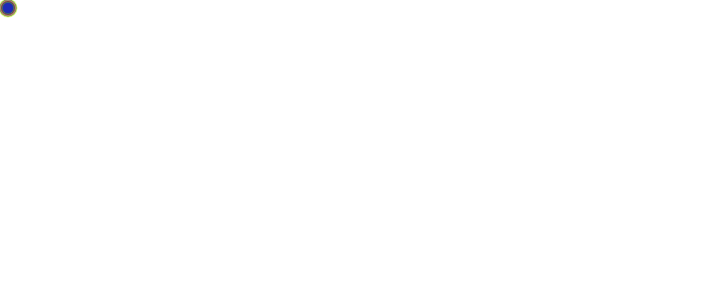
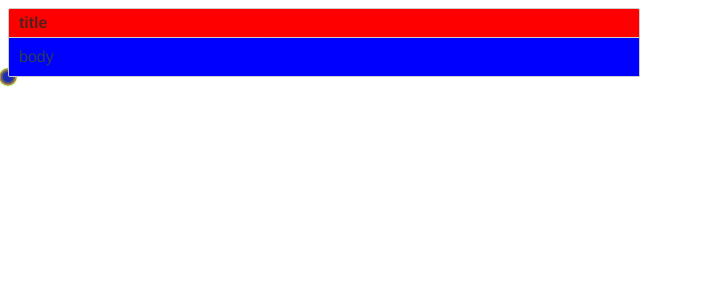
Before and after one commit to YeHanWei/my-vue-ui, a Vue app: page /panel in a window 1280 px wide. Shown: the top 300 px of the page, without its empty margins (0-703 px from the left). Built offline with nearby package versions, Linux system fonts and the light colour scheme.

Commit message:
添加组件my-panel

```diff
--- a/package.json
+++ b/package.json
@@ -1,6 +1,6 @@
 {
   "name": "@heavy_leaf/my-vue-ui",
-  "version": "0.2.0",
+  "version": "0.2.1",
   "main": "./dist/my-vue-ui.common.js",
   "scripts": {
     "serve": "vue-cli-service serve",
@@ -11,7 +11,8 @@
   "dependencies": {
     "core-js": "^2.6.5",
     "jquery": "^3.4.1",
-    "user": "0.0.0",
+    "node-sass": "^4.12.0",
+    "sass-loader": "^7.1.0",
     "vue": "^2.6.10",
     "vue-router": "^3.0.6"
   },
--- a/package/index.js
+++ b/package/index.js
@@ -6,6 +6,7 @@ import FollowMouse from './my-follow-mouse/index'
 import ClickPopText from './my-click-pop-text/index'
 import Switch from './my-switch/index'
 import NumberBox from './my-number-box-btn/index'
+import Panel from './my-panel/index'
 
 // 以数组的结构保存组件，便于遍历
 const components = [
@@ -14,6 +15,7 @@ const components = [
     FiguresPlay,
     FollowMouse,
     NumberBox,
+    Panel,
     Switch
 ]
 
@@ -40,5 +42,6 @@ export default {
     FiguresPlay,
     FollowMouse,
     NumberBox,
+    Panel,
     Switch
 }
--- /dev/null
+++ b/package/my-panel/index.js
@@ -0,0 +1,7 @@
+import Panel from './src/main.vue'
+
+Panel.install = function(Vue) {
+    Vue.component(Panel.name, Panel)
+}
+
+export default Panel
--- /dev/null
+++ b/package/my-panel/src/main.vue
@@ -0,0 +1,89 @@
+<template>
+    <div id="panel">
+        <header id="panel-header" @click="slide">
+            <slot name="header"></slot>
+        </header>
+        <main id="panel-main">
+            <slot></slot>
+        </main>
+    </div>
+</template>
+
+<script>
+ import $ from 'jquery'
+export default {
+    name: 'my-panel',
+    props: {
+        canCollapse: {
+            type: Boolean,
+            default: true
+        },
+        collapse: {
+            type: Boolean,
+            default: false
+        },
+        headerBackgroundColor: {
+            type: String,
+            default: 'rgba(250, 250, 250, 0.8)'
+        },
+        bodyBackgroundColor: {
+            type: String,
+            default: 'rgba(250, 250, 250, 0.8)'
+        },
+        width: {
+            type: String,
+            default: '100%'
+        },
+        borderColor: {
+            type: String,
+            default: '#ccc'
+        },
+        borderRadius: {
+            type: String,
+            default: '0'
+        }
+    },
+    methods: {
+        slide() {
+            if(this.canCollapse){
+                $('main').slideToggle()
+            }
+        }
+    },
+    mounted() {
+        if(this.canCollapse){
+            if(this.collapse) {
+                $('main').css('display', 'none')
+            }
+        }
+        $('#panel').css({'width': this.width, 'border-radius': this.borderRadius})
+        $('#panel-header').css({
+            'background': this.headerBackgroundColor,
+            'border-radius': this.borderRadius + ' ' + this.borderRadius + ' 0 0' ,
+            'border-color': this.borderColor
+        })
+        $('#panel-main').css({
+            'background': this.bodyBackgroundColor,
+            'border-radius': '0 0 ' + this.borderRadius + ' ' + this.borderRadius,
+            'border-color': this.borderColor
+        })
+    }
+}
+</script>
+
+<style lang="scss" scoped>
+$panelColor: #ccc;
+#panel {
+    #panel-header {
+        color: rgba(40, 40, 40, 0.8);
+        font-weight: 600;
+        padding: 5px 10px;
+        border: 1px solid $panelColor;
+    }
+    #panel-main{
+        padding: 10px;
+        border: 1px solid $panelColor;
+        border-top: 0;
+    }
+}
+</style>
--- a/src/App.vue
+++ b/src/App.vue
@@ -28,4 +28,8 @@ export default {
   margin: 0;
   padding: 0;
 }
+h1,h2,h3,h4,h5,h6,p,div{
+  padding: 0;
+  margin: 0;
+}
 </style>
--- a/src/pages/home.vue
+++ b/src/pages/home.vue
@@ -4,6 +4,7 @@
         <router-link to="/figures-play">my-figures-play</router-link>
         <router-link to="/iswitch">my-switch</router-link>
         <router-link to="/number-box-btn">my-number-box-btn</router-link>
+        <router-link to="/panel">my-panel</router-link>
     </div>
 </template>
 
--- /dev/null
+++ b/src/pages/panel.vue
@@ -0,0 +1,23 @@
+<template>
+    <my-panel :width="'50%'"
+        :headerBackgroundColor="'red'"
+        :bodyBackgroundColor="'blue'"
+        :borderRadius="'2px'"
+        :collapse="true"
+        :canCollapse="false">
+        <template v-slot:header>
+            <span>title</span>
+        </template>
+        <p>body</p>
+    </my-panel>
+</template>
+
+<script>
+export default {
+    name: 'panel'
+}
+</script>
+
+<style scoped>
+
+</style>
--- a/src/router/index.js
+++ b/src/router/index.js
@@ -5,6 +5,7 @@ import CenterContent from '../pages/center-content.vue'
 import FiguresPlay from '../pages/figures-play.vue'
 import Switch from '../pages/iswitch.vue'
 import NumberBoxBtn from '../pages/number-box-btn.vue'
+import Panel from '../pages/panel.vue'
 
 Vue.use(VueRouter)
 
@@ -35,6 +36,11 @@ export default new VueRouter({
         path: '/number-box-btn',
         name: 'number-box-btn',
         component: NumberBoxBtn
+      },
+      {
+        path: '/panel',
+        name: 'panel',
+        component: Panel
       }
     ]
 })
```
Also changed, not shown: doc/my-panel.md (added, +28 -0 lines), 2 other files (tests, documents, lock files or other folders).
